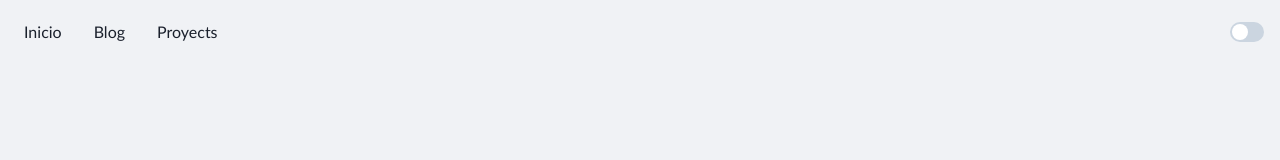
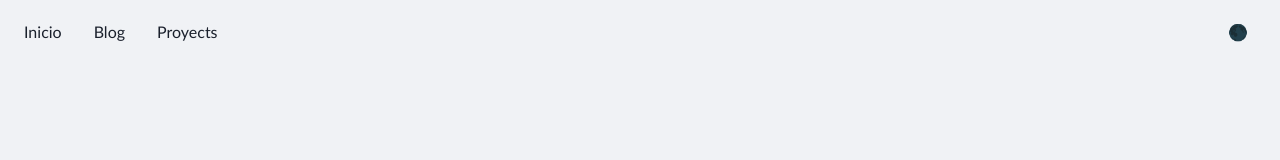
Before and after one commit to wolfero/old_web, a Next.js app: page /proyects/Proyects in a window 1280 px wide. Shown: the top 160 px of the page. Built offline with nearby package versions, Linux system fonts and the light colour scheme.

Commit message:
💄 updating navbar

```diff
--- a/src/components/Navbar/Navbar.jsx
+++ b/src/components/Navbar/Navbar.jsx
@@ -7,26 +7,29 @@ import {
     useColorModeValue,
     useColorMode,
     Stack,
-  Switch
+    Button,
 } from "@chakra-ui/react";
 import { HamburgerIcon, CloseIcon } from "@chakra-ui/icons";
 import NavItem from "../NavItem/NavItem";
 import pageLinks from "../../../data/page-links";
 
-import styles from './Navbar.module.scss';
+import styles from "./Navbar.module.scss";
 
 const Navbar = ({ themes }) => {
-  const { colorMode, toggleColorMode } = useColorMode()
+    const { colorMode, toggleColorMode } = useColorMode();
     const { isOpen, onOpen, onClose } = useDisclosure();
     const [lightMode, darkMode] = themes;
 
     return (
         <>
-      <Box
-        bg={useColorModeValue(lightMode, darkMode)}
-        px={4}>
+            <Box bg={useColorModeValue(lightMode, darkMode)} px={4}>
                 <Flex h={16} className={styles.menu}>
                     <IconButton
+                        bg={useColorModeValue(lightMode, darkMode)}
+                        _hover={{
+                            bg: useColorModeValue(darkMode, lightMode),
+                            color: useColorModeValue(lightMode, darkMode),
+                        }}
                         size={"md"}
                         icon={isOpen ? <CloseIcon /> : <HamburgerIcon />}
                         aria-label={"Open Menu"}
@@ -40,21 +43,38 @@ const Navbar = ({ themes }) => {
                             display={{ base: "none", md: "flex" }}
                         >
                             {pageLinks.map(({ name, path }) => (
-                <NavItem key={name} name={name} path={path} darkMode={darkMode} lightMode={lightMode}>
+                                <NavItem
+                                    key={name}
+                                    name={name}
+                                    path={path}
+                                    darkMode={darkMode}
+                                    lightMode={lightMode}
+                                >
                                     {name}
                                 </NavItem>
                             ))}
                         </HStack>
                     </HStack>
-          <Switch className={styles.pepe}
-            colorScheme={colorMode === 'dark' ? 'whiteAlpha' : 'blackAlpha '} onChange={toggleColorMode} />
+                    <Button
+                        bg={useColorModeValue(lightMode, darkMode)}
+                        _hover={{ bg: useColorModeValue(darkMode, lightMode) }}
+                        onClick={toggleColorMode}
+                    >
+                        {colorMode === "dark" ? "🌕" : "🌑"}
+                    </Button>
                 </Flex>
 
                 {isOpen ? (
                     <Box pb={4} display={{ md: "none" }}>
                         <Stack as={"nav"} spacing={4}>
                             {pageLinks.map(({ name, path }) => (
-                <NavItem key={name} name={name} path={path} darkMode={darkMode} lightMode={lightMode}>
+                                <NavItem
+                                    key={name}
+                                    name={name}
+                                    path={path}
+                                    darkMode={darkMode}
+                                    lightMode={lightMode}
+                                >
                                     {name}
                                 </NavItem>
                             ))}
--- a/src/components/Navbar/Navbar.module.scss
+++ b/src/components/Navbar/Navbar.module.scss
@@ -1,12 +1,4 @@
 .menu {
     align-items: center;
     justify-content: space-between;
-
-    .pepe {
-        span {
-            span{
-
-            }
-        }
-    }
 }
```
Lines whose indentation alone changed are shown as unchanged.
